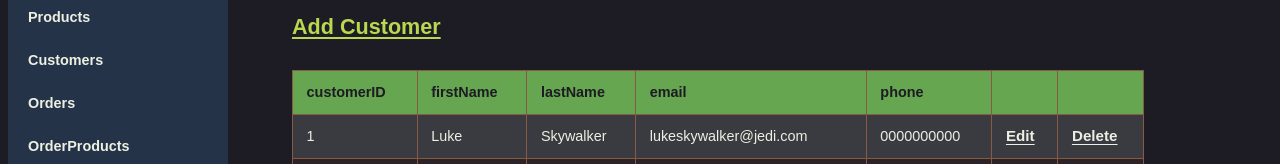
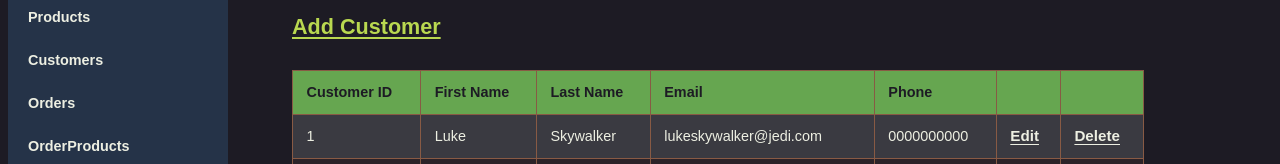
Before and after one commit to jmm583/cs340-portfolio, a React (Vite) app in the folder frontend/react/: page /customers in a window 1280 px wide. Shown: the part 287-451 px from the top of the page. Built offline with nearby package versions, Linux system fonts and the light colour scheme; no server answers.

Commit message:
updates to use friendly header names

```diff
--- a/frontend/react/src/pages/Customers/Customers.jsx
+++ b/frontend/react/src/pages/Customers/Customers.jsx
@@ -23,7 +23,13 @@ function Customers({setItemToEdit}) {
         deleteCustomer(item);
         loadCustomers();
     };
-
+    const tableHeaders = {
+        customerID: "Customer ID",
+        firstName: "First Name",
+        lastName: "Last Name",
+        email: "Email",
+        phone: "Phone"
+    };
     useEffect(() => {
         loadCustomers();
 
@@ -37,7 +43,7 @@ function Customers({setItemToEdit}) {
                 <thead>
                     <tr>
                         {customers.length > 0 && Object.keys(customers[0]).map((header, index) => (
-                            <th key={index}>{header}</th>
+                            <th key={index}>{tableHeaders[header]}</th>
                         ))}
                         <th></th>
                         <th></th>
```
